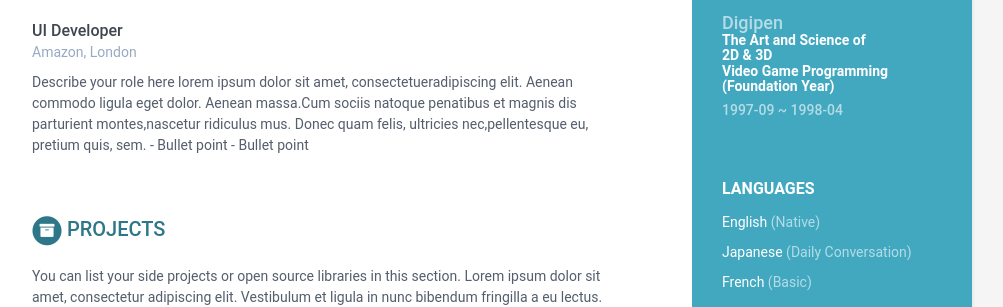
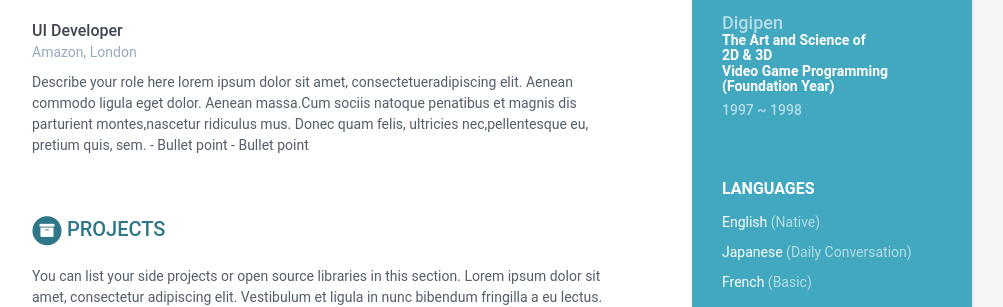
Before and after one commit to GameDevCoder/resume, a Jekyll site: the page built from index.html, in a window 1280 px wide. Shown: the part 702-1009 px from the top of the page, without its empty margins (168-1171 px from the left). Built offline with Jekyll 4.4.1, drawn with Linux system fonts in a browser that asks for light colours.

Commit message:
Updated '_data/data.yml' via CloudCannon

```diff
--- a/_data/data.yml
+++ b/_data/data.yml
@@ -59,7 +59,7 @@ education:
       eu,pretium quis, sem.  - Bullet point  - Bullet point
   - degree: The Art and Science of <br/> 2D & 3D <br/> Video Game Programming <br/> (Foundation Year)
     university: Digipen
-    time: 1997-09 ~ 1998-04
+    time: 1997 ~ 1998
     details: 'Vancouver, Canada'
 experiences:
   - role: Lead Developer
```
